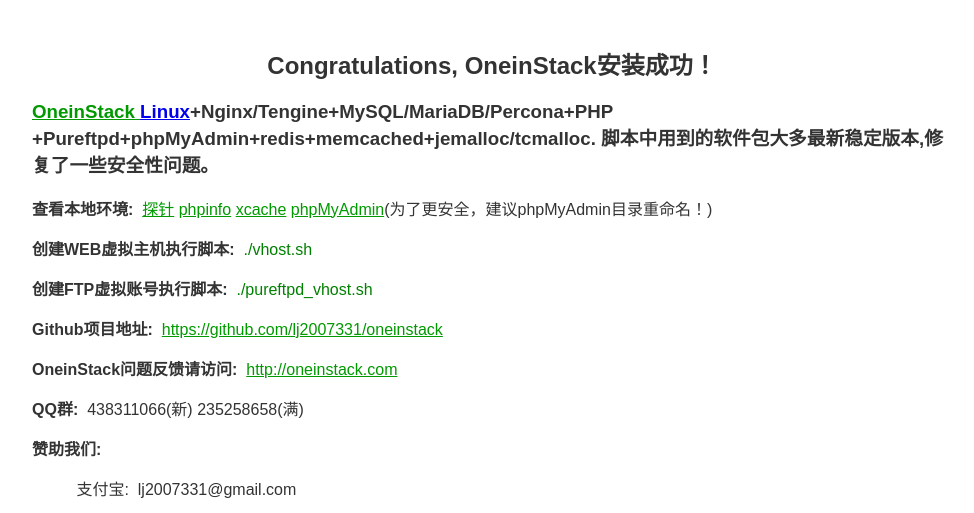
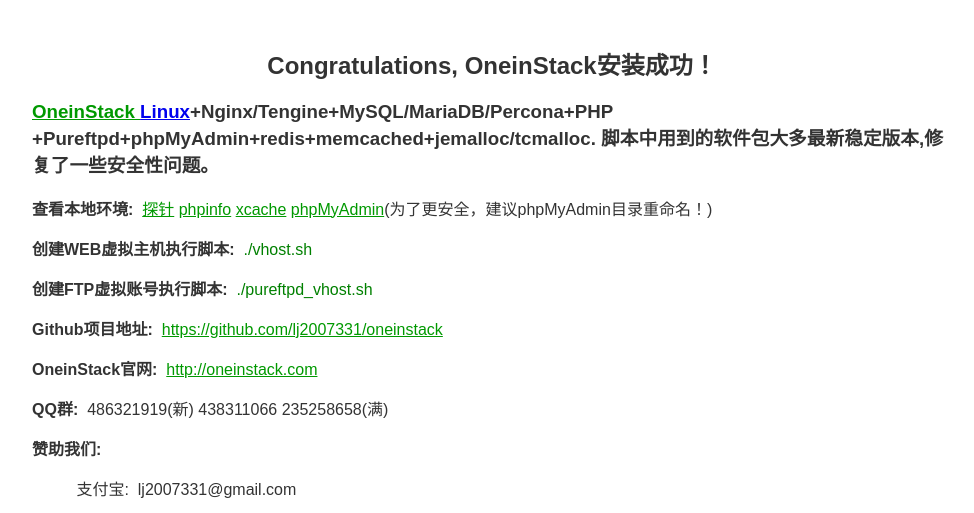
Before and after one commit to oneinstack/oneinstack, a plain HTML site: page config/index_cn.html in a window 1280 px wide. Shown: the top 513 px of the page, without its empty margins (148-1122 px from the left). Drawn offline with Linux system fonts and the light colour scheme.

Commit message:
Update vhost.sh

```diff
--- a/config/index_cn.html
+++ b/config/index_cn.html
@@ -29,8 +29,8 @@ font-family:微软雅黑,sans-serif;
 <p><b>创建WEB虚拟主机执行脚本:</b>&nbsp;&nbsp;<font color="#008000">./vhost.sh</font></p>
 <p><b>创建FTP虚拟账号执行脚本:</b>&nbsp;&nbsp;<font color="#008000">./pureftpd_vhost.sh</font></p>
 <p><b>Github项目地址:</b>&nbsp;&nbsp;<a target="_blank" class="links" href="https://github.com/lj2007331/oneinstack">https://github.com/lj2007331/oneinstack</a></p>
-<p><b>OneinStack问题反馈请访问:</b>&nbsp;&nbsp;<a target="_blank" class="links" href="http://oneinstack.com">http://oneinstack.com</a></p>
-<p><b>QQ群:</b>&nbsp;&nbsp;438311066(新) 235258658(满)</p>
+<p><b>OneinStack官网:</b>&nbsp;&nbsp;<a target="_blank" class="links" href="http://oneinstack.com">http://oneinstack.com</a></p>
+<p><b>QQ群:</b>&nbsp;&nbsp;486321919(新) 438311066 235258658(满)</p>
 <p><b>赞助我们:</b></p>
 <p>&nbsp;&nbsp;&nbsp;&nbsp;&nbsp;&nbsp;&nbsp;&nbsp;&nbsp;&nbsp;支付宝:&nbsp;&nbsp;lj2007331@gmail.com</p>
 <p>&nbsp;&nbsp;&nbsp;&nbsp;&nbsp;&nbsp;&nbsp;&nbsp;&nbsp;&nbsp;PayPal:&nbsp;&nbsp;lj2007331@gmail.com</p>
```
Also changed, not shown: 4 other files.
